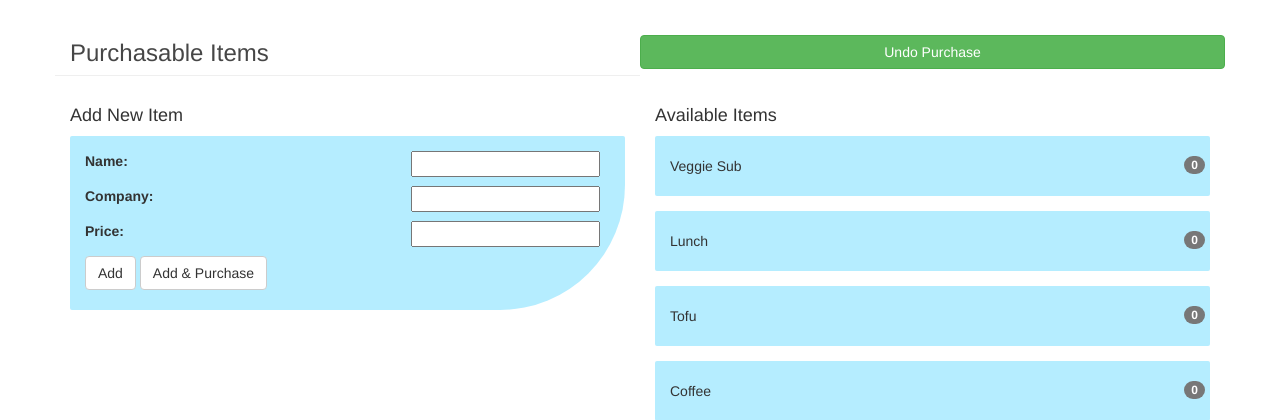
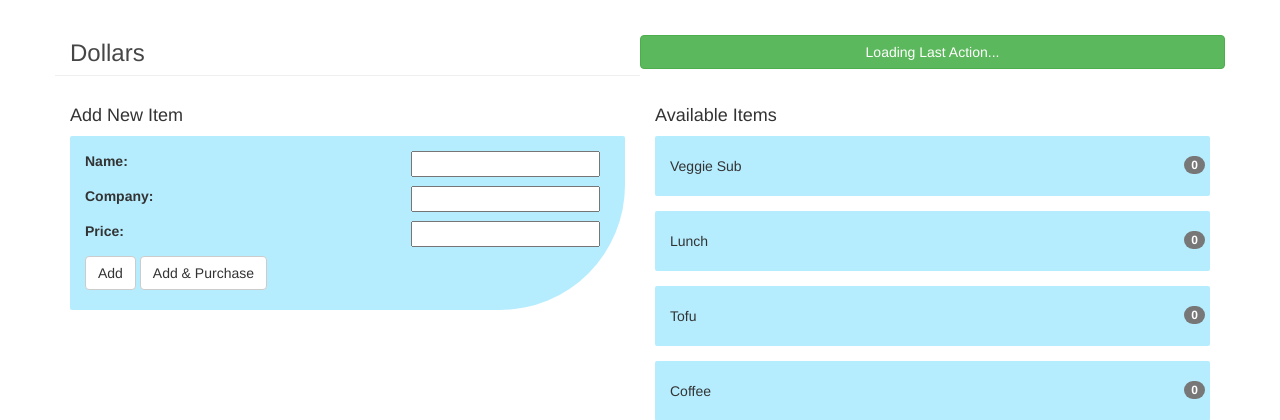
Before and after one commit to marcusshepp/dollars, a Django app: page /item/ in a window 1280 px wide. Shown: the top 420 px of the page. Run offline with Django 3.2, Linux system fonts and the light colour scheme; data comes from the database, SQL or seed files in the repository; data that the repository does not hold is empty; some libraries are stand-ins or nearby versions.

Commit message:
very far on undo functionality

```diff
--- a/receipt/forms.py
+++ b/receipt/forms.py
@@ -19,4 +19,4 @@
 
     class Meta:
         model = Action
-        fields = ["title", "object_name", "object_id"]
+        fields = ["title", "object_name", "undo_handler"]
--- a/receipt/models.py
+++ b/receipt/models.py
@@ -8,10 +8,17 @@
     class Meta:
         pass
 
+    handler_options = (
+        ("undo add item", "Undo Add Item"),
+        ("undo purchase", "Undo Purchase"),
+    )
     title = models.CharField(max_length=100)
     description = models.CharField(max_length=1000, null=True)
     object_name = models.CharField(max_length=25, null=True)
-    object_id = models.PositiveIntegerField()
+    undo_handler = models.CharField(max_length=25, null=True, choices=handler_options)
+
+    def __unicode__(self):
+        return "{}".format(self.title)
 
     def latest_action(self):
         return self.objects.all().order_by('-id')[0]
--- a/receipt/static/js/dyliams.js
+++ b/receipt/static/js/dyliams.js
@@ -1,5 +1,5 @@
 $(document).ready(function(){
-  console.log($("#foo").value);
+  // console.log($("#foo").value);
   $("#foo").value = "foo";
 });
 
@@ -11,7 +11,7 @@
   var csrf_element = wrapper.firstChild;
   return csrf_element.value;
 }
-
+/* DOM UPDATING INTERVALS */
 var update_items = setInterval(function(){
   /*
   UPDATES DOM
@@ -49,9 +49,30 @@
         } else {
             $("#total").html("<h3>$&emsp;" + data.total + "</h3>");
         }
-      }
+      },
+      failure: function(){
+        console.log("fail");
+      },
   });
-}, 5000);
+}, 3000);
+
+setInterval(function(){
+    var latest_action_div = $("#latest_action");
+    $.ajax({
+      url: '/api/actions/',
+      type: "GET",
+      success: function(data){
+          console.log(data.latest_action_object_name);
+          latest_action_str = "";
+          latest_action_str += '<input type="button" class="btn btn-success col-xs-6" value="Undo: \''+data.latest_action_object_name+'\'"';
+          latest_action_str += ' onclick="undo(\''+data.latest_action_undo_handler+'\')">';
+          latest_action_div.html(latest_action_str);
+      },
+      failure: function(){
+        console.log("fail");
+      },
+    });
+}, 3000);
 
 function send_new_item(form, purchase){
   /*
@@ -72,24 +93,14 @@
       "purchase": purchase,
     },
     success: function(){
-      console.log("success");
-    }
+    },
+    failure: function(){
+      console.log("fail");
+    },
   });
   $("#item_form_header").html("<p class='text-success'>Successfully Added: " + name +  "</p>");
   document.getElementsByClassName('item_form')[0].reset();
-  $.ajax({
-      type: 'POST',
-      url: '/api/actions/',
-      data: {
-          "create_item_action": true,
-          "csrfmiddlewaretoken": csrf_func(),
-          "title": "Create Item",
-          "object_name": "Item",
-      },
-      success: function(){
-          console.log("success");
-      }
-  })
+  create_action("Create Item: "+name, "Create Item", "undo add item");
 };
 
 function purchase_item(form){
@@ -109,48 +120,50 @@
       success: function(){
           var name = $("#item_" + form.id).html()
           $("#header").html("<p style='color: green;'>Purchase Made:&emsp;" + name + "&emsp;<span class='fa fa-check'></></p>");
-          create_action("Make purchase: "+name, "Item + Purchase", form.id);
+          create_action("Purchase", "Make purchase: "+name, "undo purchase");
       },
       error: function(){
           console.log("failure");
       },
   });
-  create_action("Purchase", "Purchase", form.id, "undo purchase");
 };
 
-function undo(id, item_name){
-    if (item_name == "Purchase"){
+function undo(undo_handler){
+    console.log("UNDO");
+    if (undo_handler == "undo purchase"){
         $.ajax({
             type: 'POST',
             url: '/api/actions/',
             data: {
                 "csrfmiddlewaretoken": csrf_func(),
-                "id": id,
                 "undo": true,
                 "object_name": "Purchase",
-                'purpose': "undo purchase",
+                "undo_handler": undo_handler,
             },
             success: function(data){
-                var name = $("#item_" + id).html()
+                console.log("successful undo");
+                console.log(data.item_purchased);
                 $("#header").html("<p style='color: green;'>Purchase for:&emsp;" + data.item_purchased + "&emsp; Deleted<span class='fa fa-check'></></p>");
             },
             error: function(){
                 console.log("failure");
             },
         })
-    } else if (item_name == "Item") {
+    } else if (undo_handler == "undo add item") {
+      console.log("UNDO ADD ITEM");
         $.ajax({
             type: 'POST',
             url: '/api/actions/',
             data: {
                 "csrfmiddlewaretoken": csrf_func(),
-                "id": id,
                 "undo": true,
-                "object_name": "Item",
+                "object_name": "Create Item",
+                "undo_handler": undo_handler,
             },
-            success: function(){
-                var name = $("#item_" + id).html()
-                $("#header").html("<p style='color: green;'>Purchase for:&emsp;" + name + "&emsp; Deleted<span class='fa fa-check'></></p>");
+            success: function(data){
+                console.log("successful undo");
+                console.log("data.deleted_item_name: ", data.deleted_item_name);
+                $("#header").html("<p style='color: green;'>Item:&emsp;" + data.deleted_item_name + "&emsp; Deleted<span class='fa fa-check'></></p>");
             },
             error: function(){
                 console.log("failure");
@@ -160,31 +173,22 @@
 
 }
 
-setInterval(function(){
-    var latest_action_div = $("#latest_action");
-    var action_title = $.get('/api/actions/', function(data){
-        console.log(data.latest_action_title);
-        latest_action_str = "";
-        latest_action_str += '<input type="button" class="btn btn-success col-xs-6" value=" Undo: \''+data.latest_action_title+'\'"';
-        latest_action_str += ' onclick="undo('+data.latest_action_object_id+','+data.latest_action_object_name+')">';
-        latest_action_div.html(latest_action_str);
-    });
-}, 5000);
-
-var create_action = function(title, object_name, object_id, purpose){
+function create_action(title, object_name, undo_handler){
     $.ajax({
         type:"POST",
         url:"/api/actions/",
         data: {
+            "create_action": true,
             "title": title,
             "object_name": object_name,
-            "object_id": object_id,
+            "undo_handler": undo_handler,
             "csrfmiddlewaretoken": csrf_func(),
-            "purpose": purpose,
         },
         success: function(data){
-            console.log("success");
-            console.log(data.success);
+          console.log("success")
+        },
+        failure: function(){
+          console.log("fail");
         },
     })
 }
--- a/receipt/views.py
+++ b/receipt/views.py
@@ -122,31 +122,27 @@
 
 class ActionEndPoint(View):
 
-    def actions(self):
-        action = Action.objects.all()
-        if action:
-            latest_action = action.order_by("-id")[0]
-            return {
-                "latest_action_title": latest_action.title,
-                "latest_action_object_name": latest_action.object_name,
-                "latest_action_object_id": latest_action.object_id,}
+    def delete_latest_action(self):
+        actions = Action.objects.all()
+        if actions:
+            latest_action = actions.order_by("-id")[0]
+            latest_action.delete()
 
     def get(self, request, *a, **kw):
         action_data = dict()
-        action_data["latest_action_object_name"] = self.actions().get(
-            "latest_action_object_name", None)
-        action_data["latest_action_title"] = self.actions().get(
-            "latest_action_title", None)
-        action_data["latest_action_object_id"] = self.actions().get(
-            "latest_action_object_id", None)
-        print action_data["latest_action_object_name"]
+        actions = Action.objects.all()
+        if actions:
+            latest_action = actions.order_by("-id")[0]
+            print "latest_action: ", latest_action
+            action_data["latest_action_object_name"] = latest_action.object_name
+            action_data["latest_action_title"] = latest_action.title
+            action_data["latest_action_undo_handler"] = latest_action.undo_handler
         return JsonResponse(action_data)
 
     def post(self, request, *a, **kw):
         request.POST = request.POST.copy()
-        if request.POST.get("create_item_action", None):
-            latest_item = Item.objects.all().order_by("-id")[0]
-            request.POST["object_id"] = latest_item.id
+        if request.POST.get("create_action", None):
+            print "creating action object"
             form = ActionForm(request.POST)
             if request.POST.get("description", None):
                 form.description = data["description"]
@@ -154,31 +150,32 @@
                 form.save()
         elif request.POST.get("undo", None):
             print "undoing..."
-            if request.POST["object_name"] == "Purchase":
-                latest_action = Action.objects.all().order_by("-id")[0]
-                if "Purchase" in latest_action.title or "purchase" in latest_action.title:
-                    purchase = Purchase.objects.get(id=latest_action.object_id)
-                    if purchase:
-                        print "undoing a purchase: ", purchase
-                        purchase.delete()
-                        data = dict()
-                        data["purchase_deleted"] = True
-                        data["item_purchased"] = purchase.item_purchased
-                        return JsonResponse(data)
-            elif "Create Item" in latest_action.title:
-                item = Item.objects.get(id=latest_action.object_id)
-                if item:
-                    print "undoing an add item: ", item
-                    item.delete()
-        elif request.POST.get("purpose", None) == "undo purchase":
-            print 'UNDOING PURCHASE'
-            item = Item.objects.get(id=request.POST["object_id"])
-            latest_purchase = Purchase.objects.filter(item_purchased=item).order_by("-id")[0]
-            latest_purchase.delete()
-            data = dict()
-            data["purchase undone"] = True
-            data["item_purchased"] = item.name
-            return JsonResponse(data)
+            if request.POST.get("undo_handler", None) == "undo purchase":
+                purchases = Purchase.objects.all()
+                if purchases:
+                    latest_purchase = purchases.order_by("-id")[0]
+                    latest_purchase_name = ""
+                    latest_purchase_name += str(latest_purchase.item_purchased.name)
+                    print "undoing a purchase: ", latest_purchase_name
+                    latest_purchase.delete()
+                    data = dict()
+                    data["purchase_deleted"] = True
+                    data["item_purchased"] = latest_purchase_name
+                    self.delete_latest_action()
+                    return JsonResponse(data)
+            elif request.POST.get("undo_handler", None) == "undo add item":
+                items = Item.objects.all()
+                if items:
+                    latest_item = items.order_by("-id")[0]
+                    print "undoing an add item: ", latest_item
+                    latest_item_name = ""
+                    latest_item_name += str(latest_item.name)
+                    self.delete_latest_action()
+                    latest_item.delete()
+                    data = dict()
+                    data["deleted_item_name"] = latest_item_name
+                    print data["deleted_item_name"]
+                    return JsonResponse(data)
         action_post_data = dict()
         action_post_data["success"] = True
         return JsonResponse(action_post_data)
--- a/templates/receipt/item.html
+++ b/templates/receipt/item.html
@@ -1,10 +1,10 @@
 {% extends "receipt/base.html" %}
 {% load static %}
-{% block title %}form{% endblock %}
+{% block title %}Dollars{% endblock %}
 {% block content %}
 <div class="row">
-    <h3 class="col-xs-6 page-header" id="header">Purchasable Items</h3>
-    <div id="latest_action"><input type="button" id="foo" value="Undo Purchase" class="btn btn-success col-xs-6" onclick="undo(none, none)"></div>
+    <h3 class="col-xs-6 page-header" id="header">Dollars</h3>
+    <div id="latest_action"><input type="button" id="foo" value="Loading Last Action..." class="btn btn-success col-xs-6" onclick="undo(none, none)"></div>
 </div>
 {{ form.errors }}
 <div class="row">
```
Also changed, not shown: receipt/migrations/0001_initial.py.
